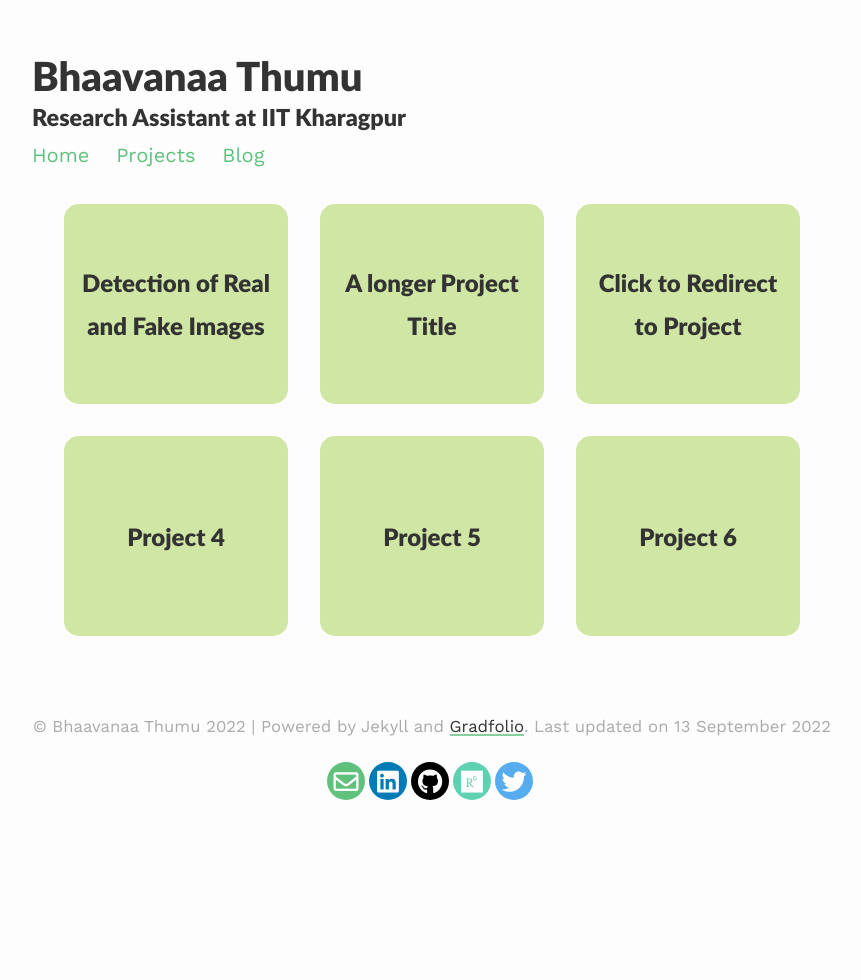
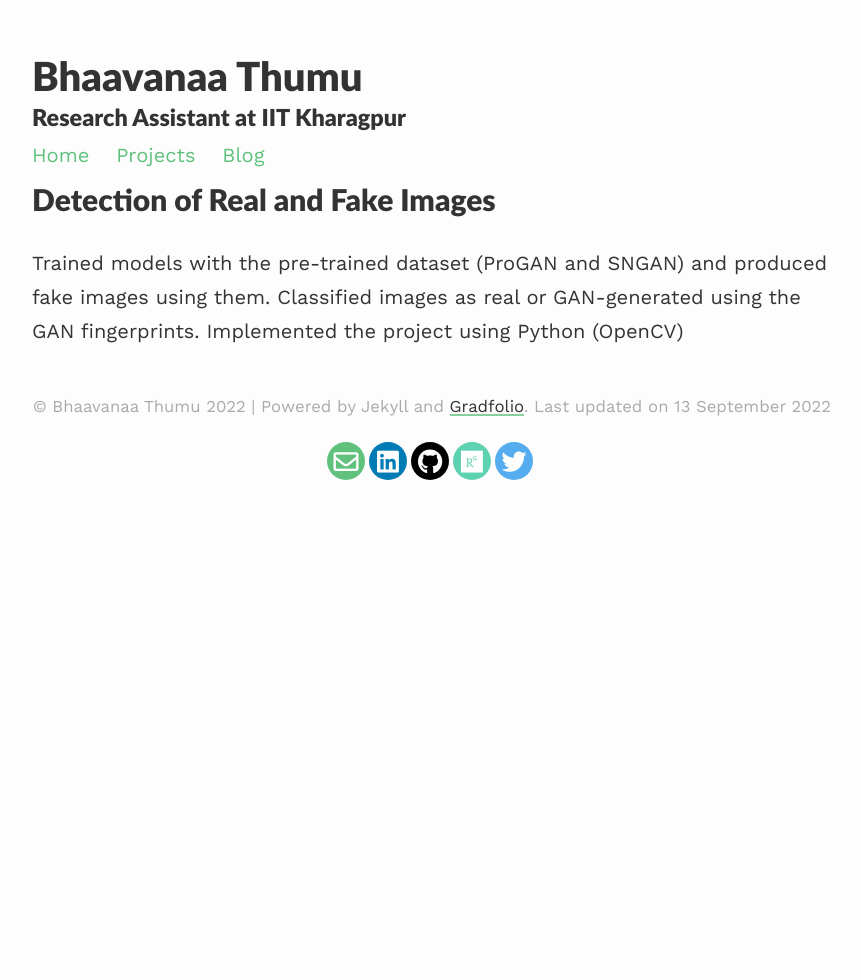
Before and after one commit to bhaavanaa/bhaavanaa.github.io, a Jekyll site: the page built from _pages/projects.md, in a window 1280 px wide. Shown: the whole page, without its empty margins (208-1069 px from the left). Built offline with Jekyll 4.4.1, drawn with Linux system fonts in a browser that asks for light colours; nearby versions of some CDN libraries; our own code applies the rules of GitHub Pages for plain Markdown files.

Commit message:
Update projects.md

```diff
--- a/_pages/projects.md
+++ b/_pages/projects.md
@@ -5,8 +5,13 @@ permalink: /projects/
 published: true
 ---
 
+# Detection of Real and Fake Images
 
-<div class="ProjectContainer">
+Trained models with the pre-trained dataset (ProGAN and SNGAN) and produced fake images using them. Classified images as real or GAN-generated using the GAN fingerprints. Implemented the project using Python (OpenCV)
+
+
+
+<!-- <div class="ProjectContainer">
 
 	<div class="gallery">
 
@@ -42,4 +47,4 @@ published: true
 
 	</div>
 
-</div>
+</div> -->
```
